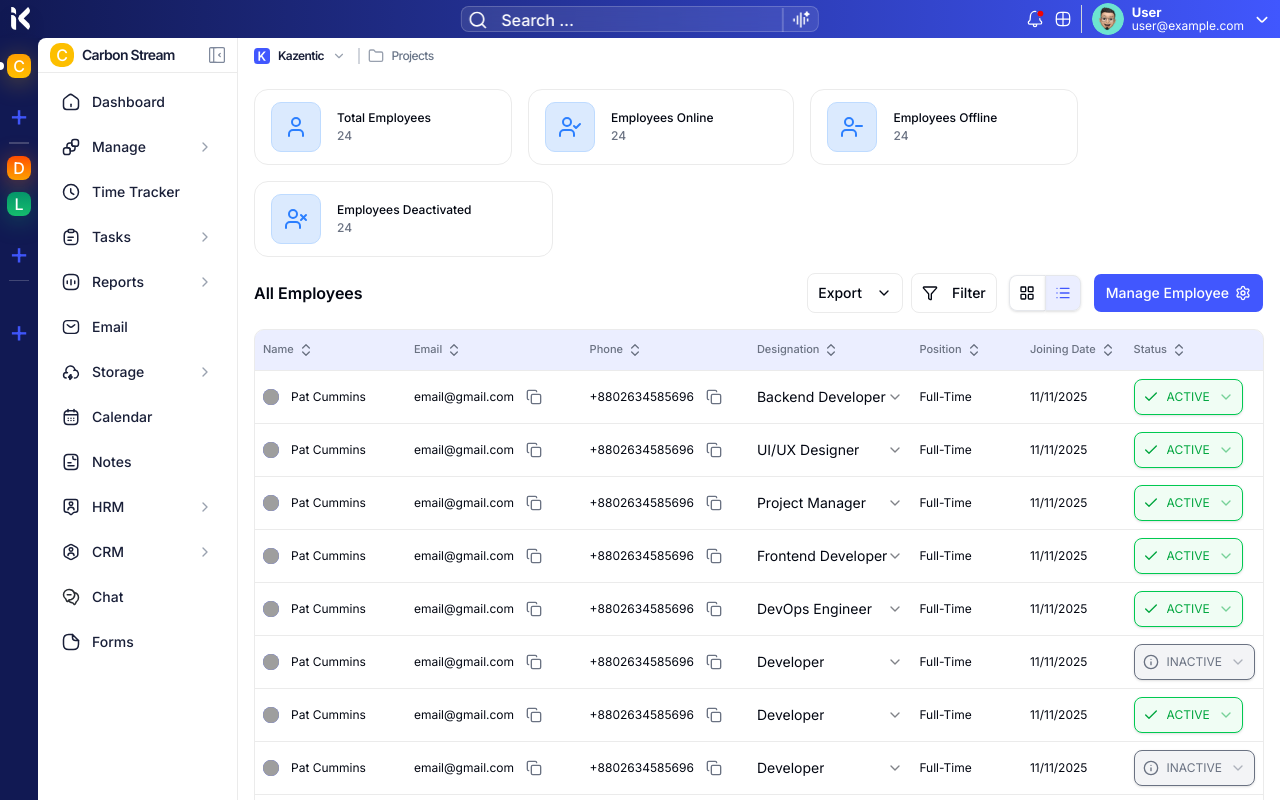
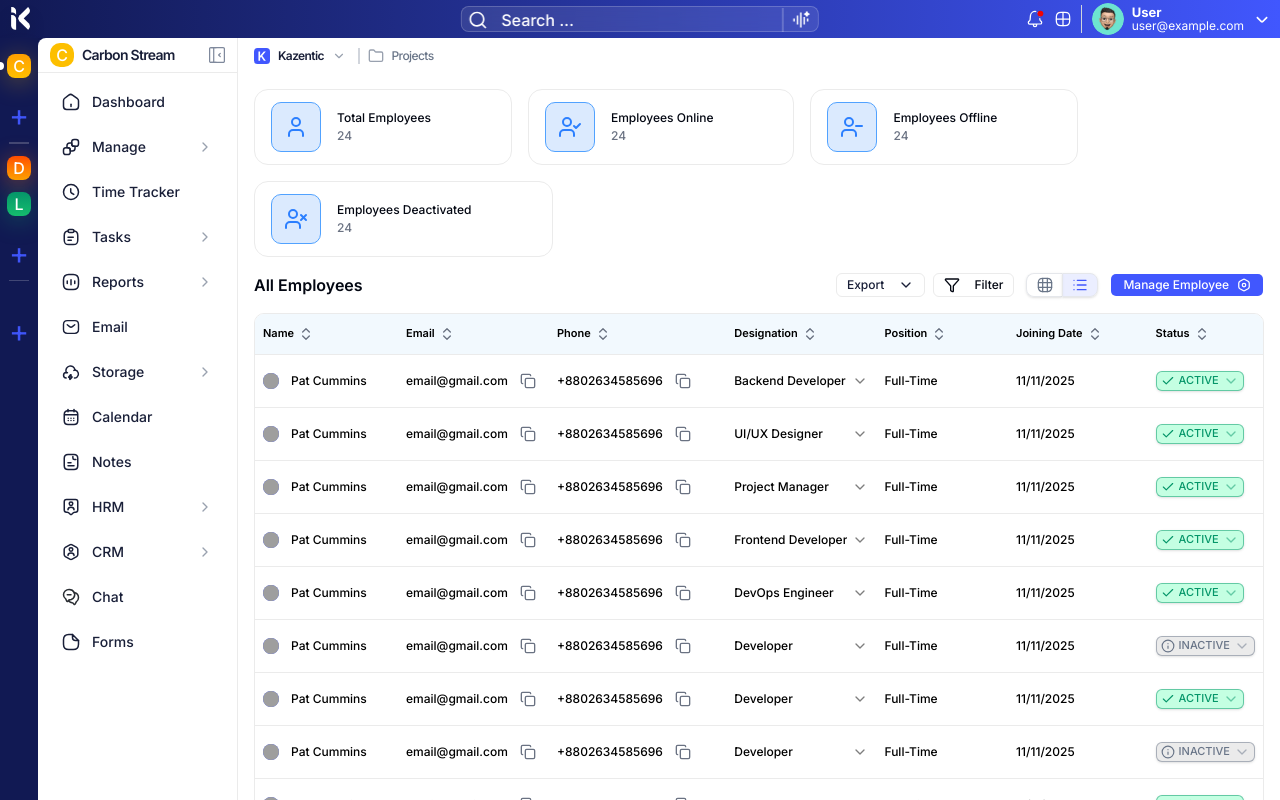
Before and after one commit to Shamiul-alim/KazenticV2, a Next.js app: page /employee in a window 1280 px wide. Both pictures are taken after a click on the radio button 1062 px from the left and 293 px from the top of the page. Shown: the top 800 px of the page. Built offline with nearby package versions, Linux system fonts and the light colour scheme; grey boxes are pictures that could not be loaded.

Commit message:
feat(employee): add invite employee dialog and enhance employee management UI components

```diff
--- a/src/components/employee/custom/status-select.tsx
+++ b/src/components/employee/custom/status-select.tsx
@@ -9,6 +9,21 @@ type StatusSelectProps = {
     status: "ACTIVE" | "INACTIVE";
     className?: string;
     onChange?: (value: "ACTIVE" | "INACTIVE") => void;
+}
+
+const colors = {
+    status: {
+        ACTIVE: {
+            border: "#05966980",
+            background: "#C4FFE2",
+            text: "#059669",
+        },
+        INACTIVE: {
+            border: "#69758880",
+            background: "#EBEBEB",
+            text: "#697588",
+        },
+    }
 }
 
 export default function StatusSelect({ status, className, onChange }: StatusSelectProps) {
@@ -23,16 +38,16 @@ export default function StatusSelect({ status, className, onChange }: StatusSele
         }}>
             <SelectTrigger className={cn(
                 currentStatus === "ACTIVE"
-                    ? "border-green-500 bg-green-50 text-green-600"
-                    : "border-muted-foreground bg-muted text-muted-foreground",
-                "border outline-none w-fit px-2 py-0 rounded-md flex items-center gap-2 text-xs",
+                    ? "border-[#05966980] bg-[#C4FFE2] text-[#059669]"
+                    : "border-[#69758880] bg-[#EBEBEB] text-[#697588]",
+                "h-5 border outline-none w-fit px-1 py-0 rounded-sm flex items-center gap-1 text-[11px] font-medium",
                 className
             )}>
                 {
                     currentStatus === "ACTIVE" ? (
-                        <Check className="h-4 w-4" />
+                        <Check className="h-3.5 w-3.5" />
                     ) : (
-                        <Info className="h-4 w-4" />
+                        <Info className="h-3.5 w-3.5" />
                     )
                 }
                 <SelectValue />
--- /dev/null
+++ b/src/components/employee/icons/grid.tsx
@@ -0,0 +1,13 @@
+import React from 'react'
+
+export default function GridIcon({ className }: { className?: string }) {
+    return (
+        <svg className={className} width="16" height="16" viewBox="0 0 16 16" fill="none" xmlns="http://www.w3.org/2000/svg">
+            <path d="M6.00065 14.6668H10.0007C13.334 14.6668 14.6673 13.3335 14.6673 10.0002V6.00016C14.6673 2.66683 13.334 1.3335 10.0007 1.3335H6.00065C2.66732 1.3335 1.33398 2.66683 1.33398 6.00016V10.0002C1.33398 13.3335 2.66732 14.6668 6.00065 14.6668Z" stroke="#697588" strokeWidth="1.25" strokeLinecap="round" strokeLinejoin="round" />
+            <path d="M1.35352 5.6665H14.6668" stroke="#697588" stroke-width="1.25" stroke-linecap="round" stroke-linejoin="round" />
+            <path d="M1.35352 10.3335H14.6668" stroke="#697588" stroke-width="1.25" stroke-linecap="round" stroke-linejoin="round" />
+            <path d="M5.67383 14.6598V1.33984" stroke="#697588" stroke-width="1.25" stroke-linecap="round" stroke-linejoin="round" />
+            <path d="M10.3398 14.6598V1.33984" stroke="#697588" stroke-width="1.25" stroke-linecap="round" stroke-linejoin="round" />
+        </svg>
+    )
+}
--- /dev/null
+++ b/src/components/employee/icons/settings.tsx
@@ -0,0 +1,9 @@
+export default function SettingsIcon({ className }: { className?: string }) {
+    return (
+        <svg className={className} width="14" height="14" viewBox="0 0 14 14" fill="none" xmlns="http://www.w3.org/2000/svg">
+            <path d="M1.75 5.31429V8.68012C1.75 9.91679 1.75 9.91679 2.91667 10.7043L6.125 12.5593C6.60917 12.8393 7.39667 12.8393 7.875 12.5593L11.0833 10.7043C12.25 9.91679 12.25 9.91679 12.25 8.68596V5.31429C12.25 4.08346 12.25 4.08346 11.0833 3.29596L7.875 1.44096C7.39667 1.16096 6.60917 1.16096 6.125 1.44096L2.91667 3.29596C1.75 4.08346 1.75 4.08346 1.75 5.31429Z" stroke="white" strokeWidth="1.25" strokeLinecap="round" strokeLinejoin="round" />
+            <path d="M7 8.75C7.9665 8.75 8.75 7.9665 8.75 7C8.75 6.0335 7.9665 5.25 7 5.25C6.0335 5.25 5.25 6.0335 5.25 7C5.25 7.9665 6.0335 8.75 7 8.75Z" stroke="white" strokeWidth="1.25" strokeLinecap="round" strokeLinejoin="round" />
+        </svg>
+
+    )
+}
--- a/src/components/employee/layout/all-employee-section.tsx
+++ b/src/components/employee/layout/all-employee-section.tsx
@@ -9,10 +9,17 @@ import { useState } from "react";
 import EmployeeGrid from "./employee-grid";
 import { useRouter } from "next/navigation";
 import FilterViewToolkit from "./filter-view-toolkit";
+import SettingsIcon from "../icons/settings";
 
 export const toolbarButton =
-    "rounded-md h-10"
+    "rounded-sm h-6 text-xs leading-5";
 
+const colors = {
+    exportBtn: {
+        border: "#EBEBEB",
+        text: "#191F38",
+    }
+}
 
 export default function AllEmployeeSection() {
     const [viewMode, setViewMode] = useState<"grid" | "list">("grid");
@@ -32,9 +39,9 @@ export default function AllEmployeeSection() {
                             {/* Export */}
                             <DropdownMenu>
                                 <DropdownMenuTrigger asChild>
-                                    <Button variant="outline" className={toolbarButton}>
+                                    <Button variant="outline" className={toolbarButton} style={{ borderColor: colors.exportBtn.border, color: colors.exportBtn.text }}>
                                         Export
-                                        <ChevronDown className="ml-2 h-4 w-4" />
+                                        <ChevronDown className="ml-2 h-3.5 w-3.5" />
                                     </Button>
                                 </DropdownMenuTrigger>
                                 <DropdownMenuContent align="start">
@@ -48,9 +55,10 @@ export default function AllEmployeeSection() {
                         </div>
 
                         {/* Right action */}
-                        <Button onClick={handleManageEmployee} className={cn(toolbarButton, "px-3")}>
+                        <Button onClick={handleManageEmployee} className={cn(toolbarButton, "px-3 flex items-center gap-2")}>
                             Manage Employee
-                            <Settings size={10} />
+                            {/* <Settings size={3.5} /> */}
+                            <SettingsIcon className="size-3.5" />
                         </Button>
                     </div>
                 </div>
--- a/src/components/employee/layout/employee-table.tsx
+++ b/src/components/employee/layout/employee-table.tsx
@@ -19,18 +19,18 @@ import StatusSelect from "../custom/status-select"
 
 export function EmployeeTable() {
     return (
-        <div className="rounded-lg border w-full overflow-hidden">
+        <div className="rounded-lg border w-full overflow-hidden text-black">
             <Table>
                 <colgroup>
-                    <col style={{ width: "20%" }} />
-                    <col style={{ width: "20%" }} />
+                    <col style={{ width: "15%" }} />
+                    <col style={{ width: "15%" }} />
                     <col style={{ width: "18%" }} />
                     <col style={{ width: "15%" }} />
                     <col style={{ width: "14%" }} />
-                    <col style={{ width: "20%" }} />
-                    <col style={{ width: "20%" }} />
+                    <col style={{ width: "15%" }} />
+                    <col style={{ width: "15%" }} />
                 </colgroup>
-                <TableHeader className="bg-primary-dashboard/10">
+                <TableHeader className="bg-[#F2F9FE]">
                     <TableRow>
                         {[
                             "Name",
@@ -42,7 +42,7 @@ export function EmployeeTable() {
                             "Status",
                         ].map((h) => (
                             <TableHead key={h}>
-                                <div className="flex items-center gap-1 text-[11px]">
+                                <div className="flex items-center gap-1 text-[11px] text-black font-semibold">
                                     {h}
                                     <ChevronsUpDown className="h-4 w-4 text-muted-foreground" />
                                 </div>
@@ -53,7 +53,7 @@ export function EmployeeTable() {
 
                 <TableBody>
                     {EMPLOYEE_DATA.map((emp) => (
-                        <TableRow key={emp.id} className="text-xs">
+                        <TableRow key={emp.id} className="text-xs font-medium">
                             {/* Name */}
                             <TableCell>
                                 <div className="flex gap-3">
@@ -91,7 +91,7 @@ export function EmployeeTable() {
                             {/* Designation */}
                             <TableCell>
                                 <Select defaultValue={emp.designation}>
-                                    <SelectTrigger className="w-full p-0 m-0 max-w-60 border-none shadow-none focus:ring-0 focus:ring-offset-0">
+                                    <SelectTrigger className="w-full p-0 m-0 max-w-60 border-none shadow-none focus:ring-0 focus:ring-offset-0 text-xs">
                                         <SelectValue />
                                     </SelectTrigger>
                                     <SelectContent>
--- a/src/components/employee/layout/filter-view-toolkit.tsx
+++ b/src/components/employee/layout/filter-view-toolkit.tsx
@@ -2,6 +2,7 @@ import React from 'react'
 import { Button } from '../ui/button'
 import { Filter, LayoutGrid, List } from 'lucide-react'
 import { ToggleGroup, ToggleGroupItem } from '../ui/toggle-group'
+import GridIcon from '../icons/grid'
 
 type FilterViewToolkitProps = {
     viewMode: "grid" | "list",
@@ -9,24 +10,25 @@ type FilterViewToolkitProps = {
 }
 
 const toolbarButton =
-    "rounded-md h-10"
+    "rounded-sm h-6 text-xs"
 
 export default function FilterViewToolkit({ viewMode, setViewMode }: FilterViewToolkitProps) {
     return (
         <div className='flex flex-row gap-3'>
             {/* Filter */}
             <Button variant="outline" className={toolbarButton}>
-                <Filter className="mr-2" size={10} />
+                <Filter className="mr-2" size={6} />
                 Filter
             </Button>
 
             {/* View toggle */}
             <ToggleGroup variant="outline" type="single" value={viewMode} onValueChange={(status) => setViewMode(status as "grid" | "list")} className="gap-0">
-                <ToggleGroupItem value="grid" className="rounded-r-none border-r-0 data-[state=on]:bg-primary-dashboard/10 data-[state=on]:text-primary-dashboard">
-                    <LayoutGrid size={10} />
+                <ToggleGroupItem value="grid" className="rounded-r-none border-r-0 data-[state=on]:bg-primary-dashboard/10 data-[state=on]:text-primary-dashboard p-0 h-6">
+                    {/* <LayoutGrid size={6} /> */}
+                    <GridIcon className='size-4' />
                 </ToggleGroupItem>
-                <ToggleGroupItem value="list" className="rounded-l-none data-[state=on]:bg-primary-dashboard/10 data-[state=on]:text-primary-dashboard">
-                    <List size={10} />
+                <ToggleGroupItem value="list" className="rounded-l-none data-[state=on]:bg-primary-dashboard/10 data-[state=on]:text-primary-dashboard p-0 h-6">
+                    <List size={4} />
                 </ToggleGroupItem>
             </ToggleGroup>
         </div>
--- a/src/components/employee/layout/header-section.tsx
+++ b/src/components/employee/layout/header-section.tsx
@@ -9,28 +9,28 @@ export default function HeaderSection() {
                 label="Total Employees"
                 value={24}
                 className="max-w-80 pr-20"
-                iconClassName="bg-blue-100 text-blue-500 border-blue-200"
+                iconClassName="bg-blue-100 text-blue-500 border-blue-400"
             />
             <SummaryCard
                 icon={<UserCheck size={24} />}
                 label="Employees Online"
                 value={24}
                 className="max-w-80 pr-20"
-                iconClassName="bg-blue-100 text-blue-500 border-blue-200"
+                iconClassName="bg-blue-100 text-blue-500 border-blue-400"
             />
             <SummaryCard
                 icon={<UserMinus size={24} />}
                 label="Employees Offline"
                 value={24}
                 className="max-w-80 pr-20"
-                iconClassName="bg-blue-100 text-blue-500 border-blue-200"
+                iconClassName="bg-blue-100 text-blue-500 border-blue-400"
             />
             <SummaryCard
                 icon={<UserX size={24} />}
                 label="Employees Deactivated"
                 value={24}
                 className="max-w-80 pr-20"
-                iconClassName="bg-blue-100 text-blue-500 border-blue-200"
+                iconClassName="bg-blue-100 text-blue-500 border-blue-400"
             />
         </header>
     )
--- /dev/null
+++ b/src/components/employee/ui/input.tsx
@@ -0,0 +1,22 @@
+import * as React from "react";
+
+import { cn } from "@/lib/utils";
+
+const Input = React.forwardRef<HTMLInputElement, React.ComponentProps<"input">>(
+  ({ className, type, ...props }, ref) => {
+    return (
+      <input
+        type={type}
+        className={cn(
+          "flex h-8 w-full rounded-md border border-[#EBEBEB]  bg-[#FFFFFF] px-4 py-3 text-[11px] font-medium leading-5 tracking-tighter text-[#9BA2AD]  focus-visible:outline-none focus-visible:ring-0 disabled:cursor-not-allowed disabled:opacity-50 md:text-sm",
+          className,
+        )}
+        ref={ref}
+        {...props}
+      />
+    );
+  },
+);
+Input.displayName = "Input";
+
+export { Input };
```
Also changed, not shown: src/app/(application)/employee/manage/page.tsx (+9 -1 lines), src/components/employee/manage/invite-employee-dialog.tsx (added, +73 -0 lines).
